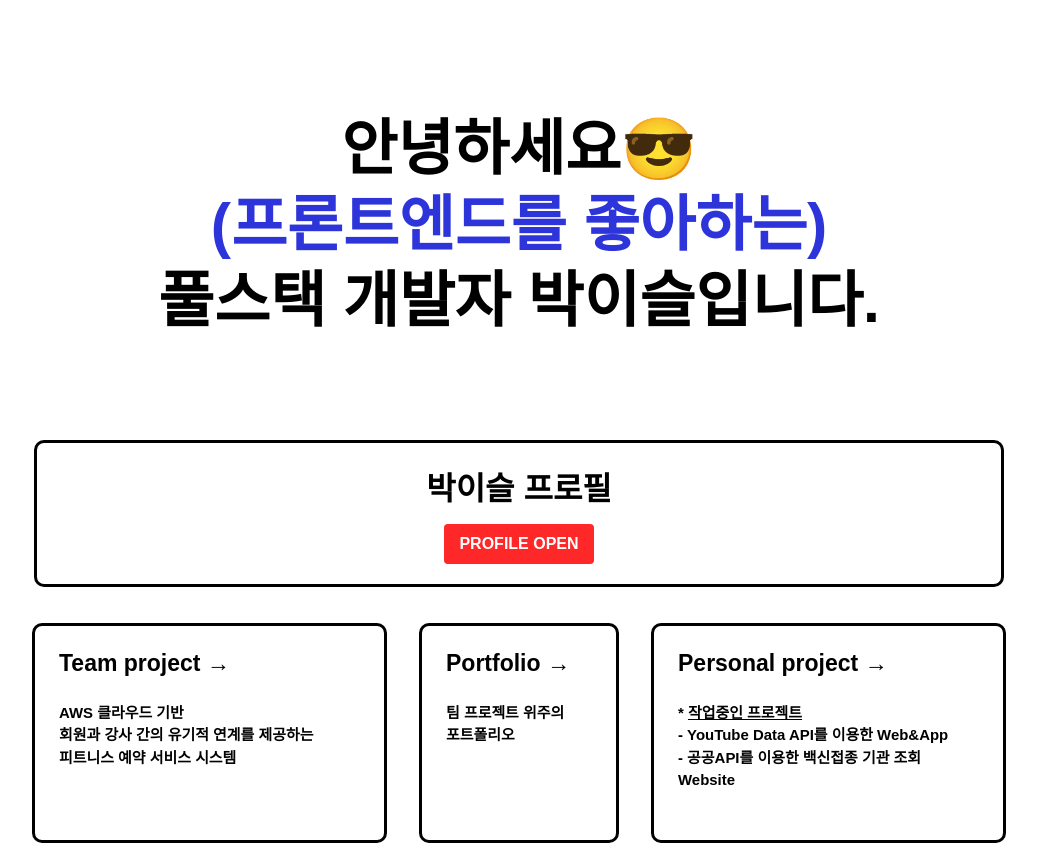
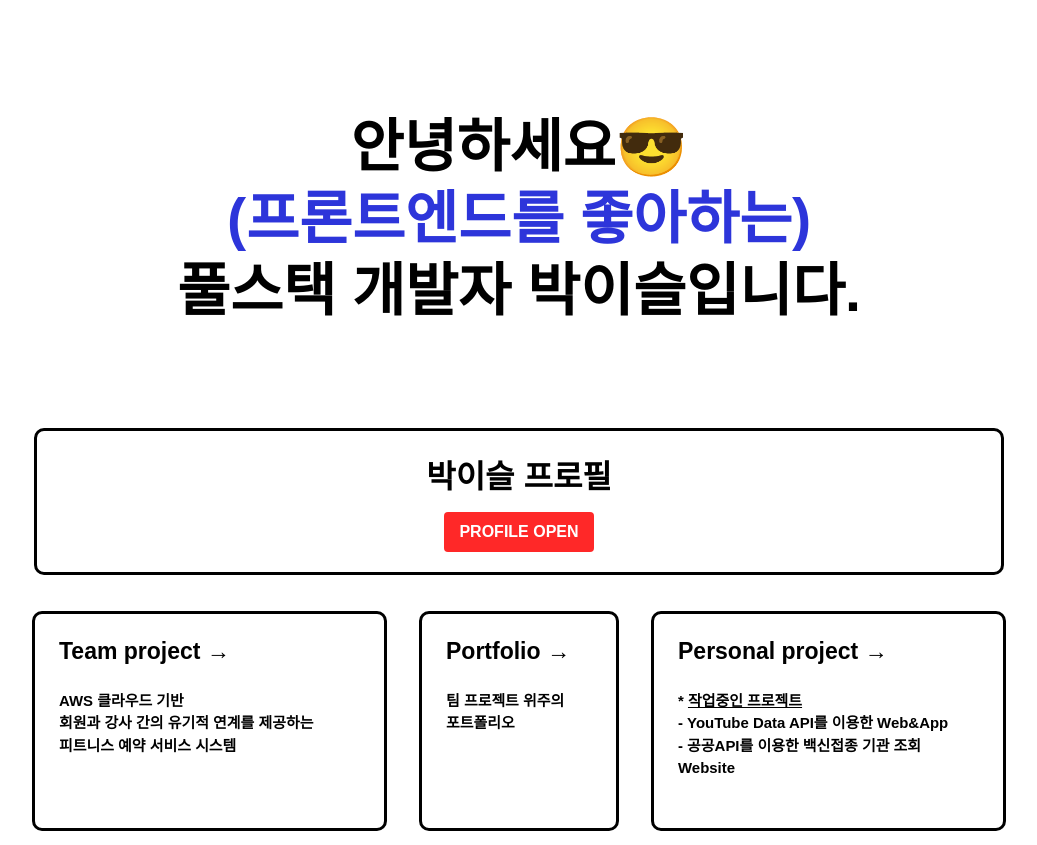
Before and after one commit to iseulpark218/parkiseul-CV, a Next.js app: page / in a window 1280 px wide. Shown: the top 845 px of the page, without its empty margins (121-1158 px from the left). Built offline with nearby package versions, Linux system fonts and the light colour scheme; a web font is replaced by a local one.

Commit message:
mac os size update

```diff
--- a/styles/Home.module.css
+++ b/styles/Home.module.css
@@ -26,7 +26,7 @@
 .title {
   margin: 0;
   line-height: 1.25;
-  font-size: 3.8rem;
+  font-size: 3.6rem;
 }
 
 .title,
```
